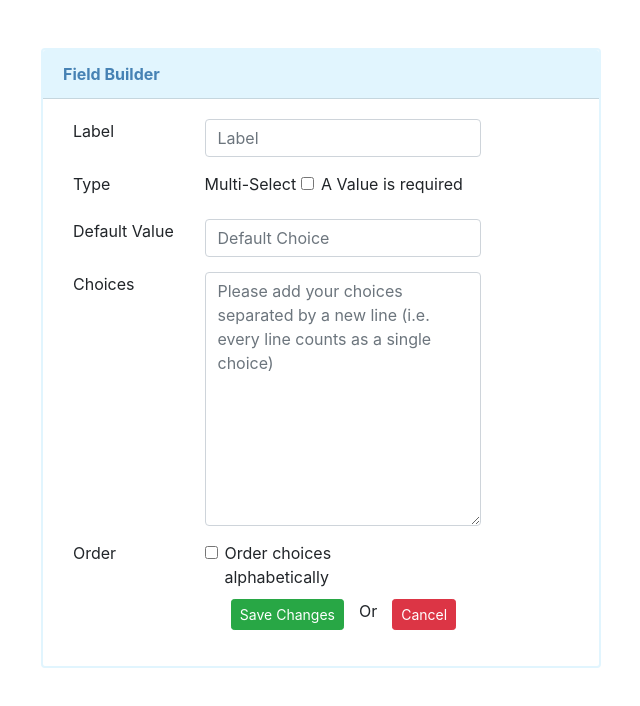
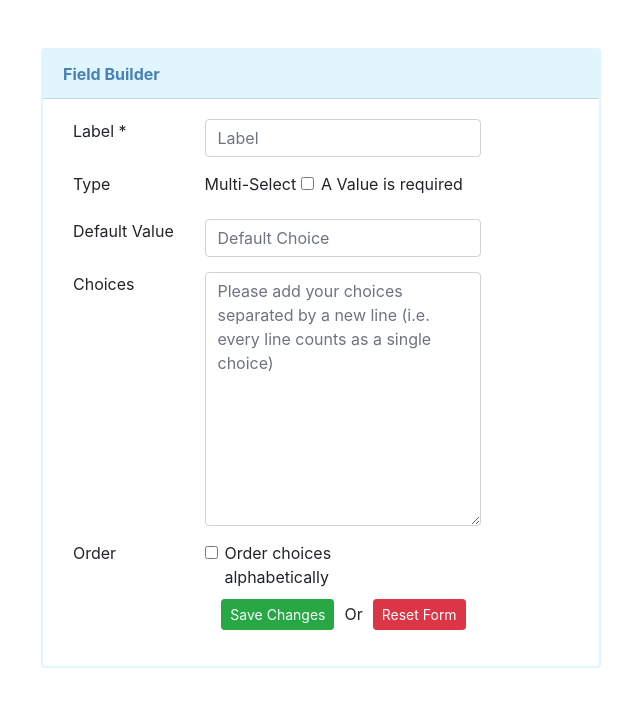
Before and after one commit to ayushdj/QuickBase-Craft-Demo, a React (Create React App) app: page / in a window 1280 px wide. Shown: the top 706 px of the page, without its empty margins (319-959 px from the left). Built offline with nearby package versions, Linux system fonts and the light colour scheme.

Commit message:
final push

```diff
--- a/src/Builder.jsx
+++ b/src/Builder.jsx
@@ -336,8 +336,8 @@ function Builder() {
                         <Form.Group>
                             {/* The Label field */}
                             <Row>
-                                <Col xs={3} sm={3} md={3} lg={3}><Form.Label>Label</Form.Label></Col>
-                                <Col xs={7} sm={7} md={7} lg={7}><Form.Control type="text" placeholder="Label"
+                                <Col xs={3} sm={3} md={3} lg={3}><Form.Label>Label *</Form.Label></Col>
+                                <Col xs={8} sm={7} md={7} lg={7}><Form.Control type="text" placeholder="Label"
                                     required={true} name="label" onChange={handleLabelInputChange} value={values.label}/>
                                 </Col>
                             </Row>
@@ -354,7 +354,7 @@ function Builder() {
                             {/* The Default field */}
                             <Row style={{marginTop:"15px"}}>
                                 <Col xs={3} sm={3} md={3} lg={3}><Form.Label>Default Value</Form.Label></Col>
-                                <Col xs={7} sm={7} md={7} lg={7}><Form.Control type="text" placeholder="Default Choice"
+                                <Col xs={8} sm={7} md={7} lg={7}><Form.Control type="text" placeholder="Default Choice"
                                 required={true} name="default" onChange={handleDefaultInputChange} value ={values.defaultChoice}/></Col>
                             </Row>
 
@@ -362,7 +362,7 @@ function Builder() {
                             {/* The Choices field */}
                             <Row style={{marginTop:"15px"}}>
                                 <Col xs={3} sm={3} md={3} lg={3}><Form.Label>Choices</Form.Label></Col>
-                                <Col xs={7} sm={7} md={7} lg={7}><Form.Control as="textarea" rows={10}
+                                <Col xs={8} sm={7} md={7} lg={7}><Form.Control as="textarea" rows={10}
                                     placeholder="Please add your choices separated by a new line (i.e. every line counts as a single choice)"
                                     name="choices" onChange={handleChoicesInputChange} value={values.choices}/></Col>
                             </Row>
@@ -386,16 +386,16 @@ function Builder() {
                             {/* The ordering field */}
                             <Row style={{marginTop:"15px"}}>
                                 <Col xs={3} sm={3} md={3} lg={3}><Form.Label>Order</Form.Label></Col>
-                                <Col xs={6} sm={6} md={6} lg={6}><Form.Check type="checkbox" label="Order choices alphabetically"
+                                <Col xs={8} sm={6} md={6} lg={6}><Form.Check type="checkbox" label="Order choices alphabetically"
                                     onChange={handleAlphabeticalOrdering} value={values.displayAlpha}/></Col>
                             </Row>
 
                             {/* Creating the buttons */}
                             <Row style={{marginTop:"10px", marginLeft:"30px"}} className="justify-content-center">
                                 <Col lg="auto" md="auto" sm="auto" xs="auto"><Button variant="success" type="btn btn-success" size="sm">Save Changes</Button></Col>
-                                <Col lg="auto" md="auto" sm="auto" xs="auto" style={{ marginLeft:"-15px", marginRight:"-15px"}}>Or</Col>
+                                <Col lg="auto" md="auto" sm="auto" xs="auto" style={{ marginLeft:"-20px", marginRight:"-20px", marginTop:"3px"}}>Or</Col>
                                 <Col lg="auto" md="auto" sm="auto" xs="auto"><Button size="sm" type="reset" onClick={handleResetFields}
-                                    className="btn btn-danger">Cancel</Button></Col>
+                                    className="btn btn-danger">Reset Form</Button></Col>
                             </Row>
                         </Form.Group>
                     </Form>
```
